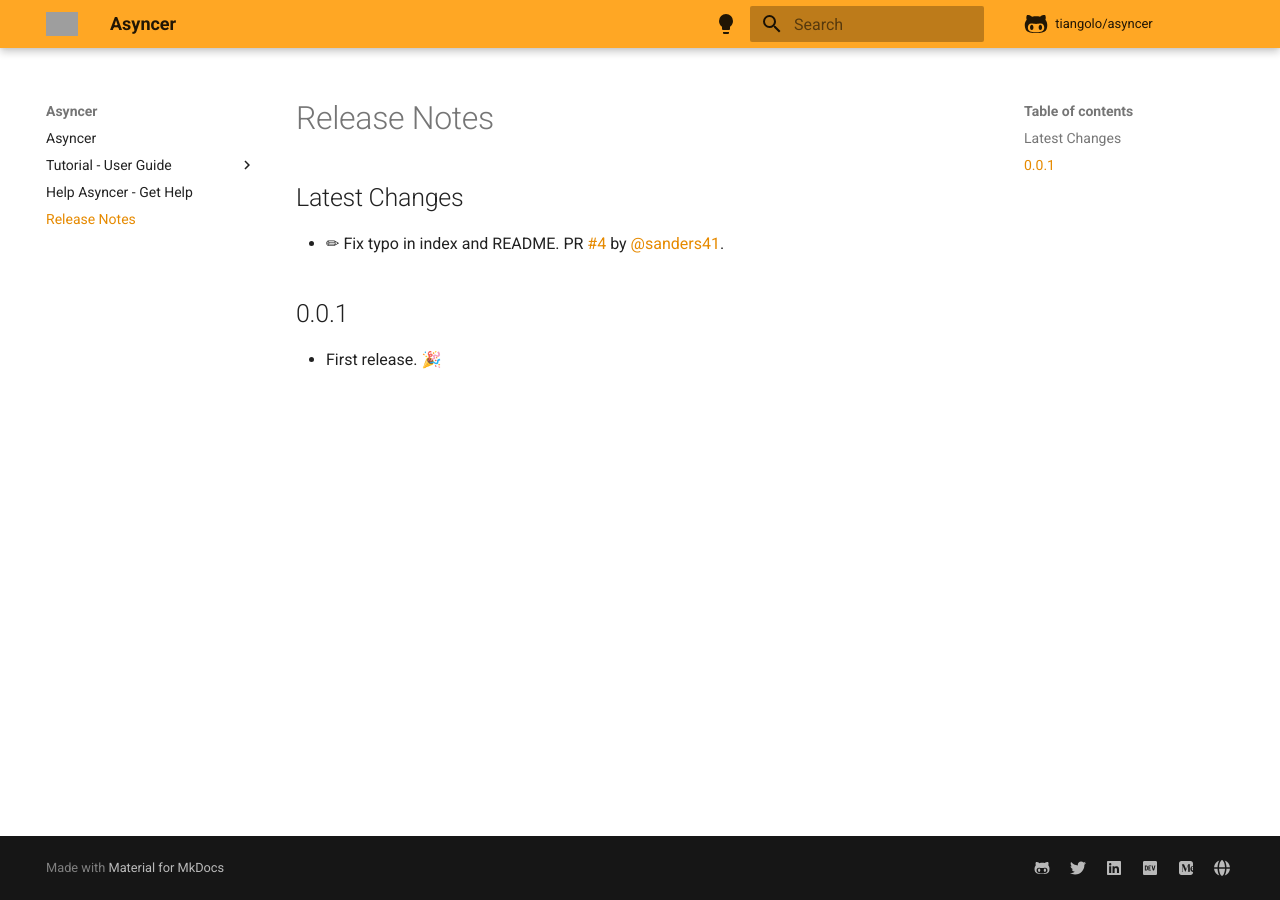
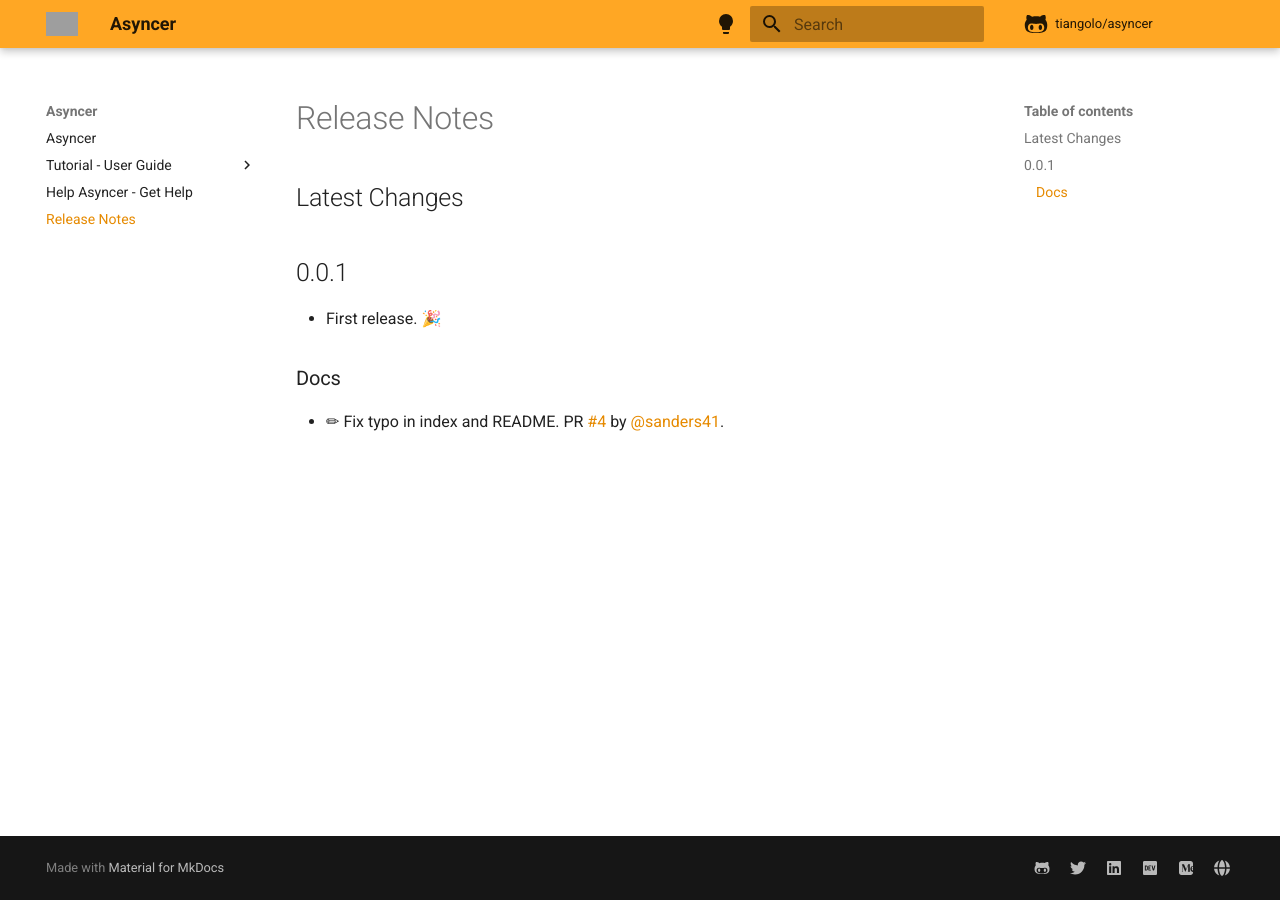
Before and after one commit to fastapi/asyncer, an MkDocs documentation site: the page built from docs/release-notes.md, in a window 1280 px wide. Built offline with MkDocs 1.6.1 and Material for MkDocs 9.7.7, drawn with Linux system fonts in a browser that asks for light colours; comment, search, counter and statistics services are not loaded; grey boxes are pictures that could not be loaded.

Commit message:
📝 Update release notes

```diff
--- a/docs/release-notes.md
+++ b/docs/release-notes.md
@@ -2,8 +2,11 @@
 
 ## Latest Changes
 
-* ✏ Fix typo in index and README. PR [#4](https://github.com/tiangolo/asyncer/pull/4) by [@sanders41](https://github.com/sanders41).
 
 ## 0.0.1
 
 * First release. 🎉
+
+### Docs
+
+* ✏ Fix typo in index and README. PR [#4](https://github.com/tiangolo/asyncer/pull/4) by [@sanders41](https://github.com/sanders41).
```
